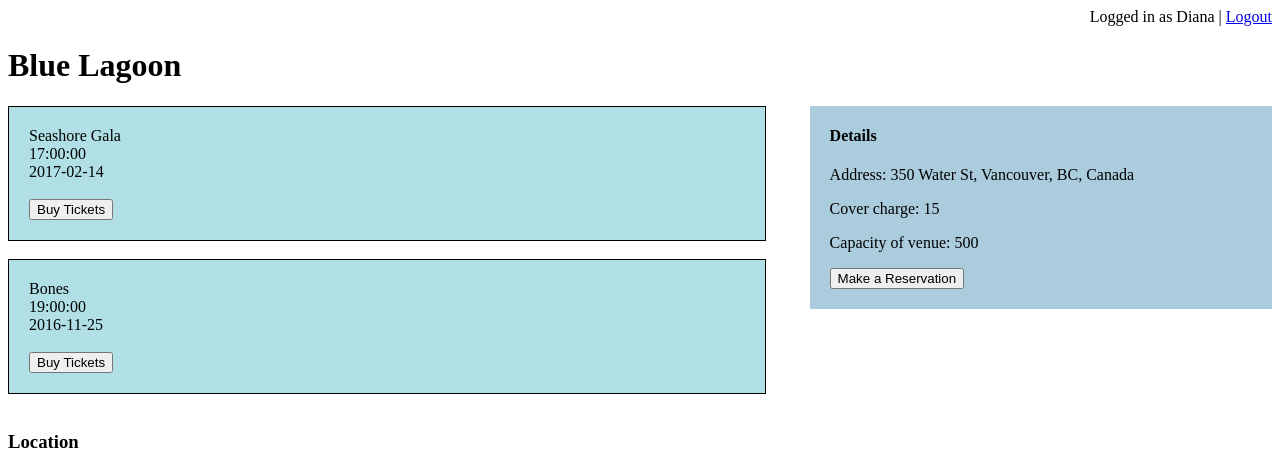
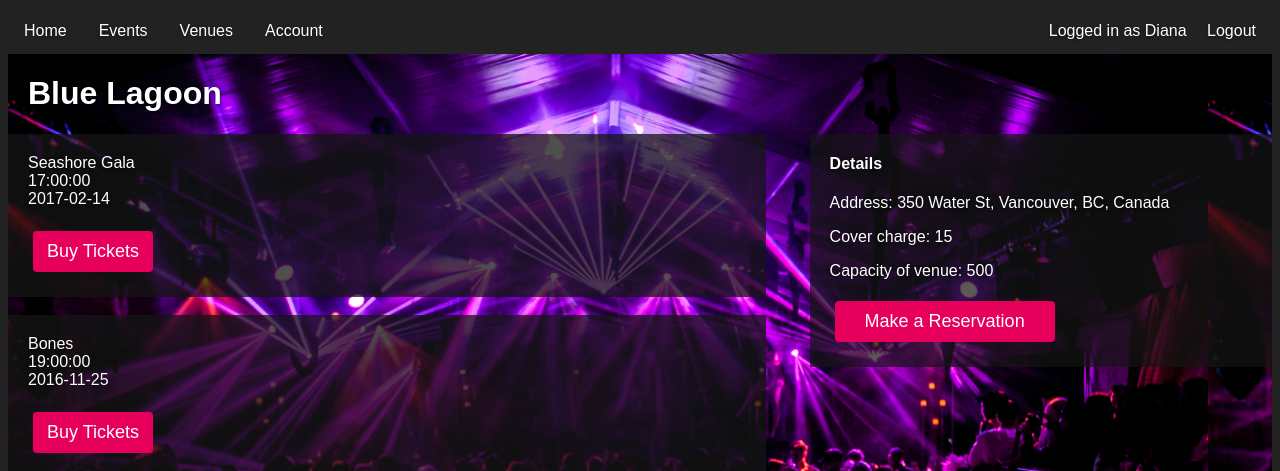
Before and after one commit to danyakarras/Venue, a PHP site: page /304_project/venue_page.php?branchID=124569 in a window 1280 px wide. Shown: the top 471 px of the page. Run offline with PHP 8.4, Linux system fonts and the light colour scheme; a user stored in the database is signed in; data comes from the database, SQL or seed files in the repository; some libraries are stand-ins or nearby versions; grey boxes are pictures that could not be loaded.

Commit message:
added css to venue_page

```diff
--- a/customer.css
+++ b/customer.css
@@ -12,9 +12,12 @@ body {
 font-family: Century Gothic, sans-serif;
 }
 
-div {
-	background-image: "party.jpg";
-}
+
+/*
+ * Divs
+ */
+
+
 
 /*
  * Main Button
@@ -102,6 +105,52 @@ div {
   right: 0;
 }
 
+/*
+ * Mini Button
+ */
+ .mini_button {
+  display: inline-block;
+  border-radius: 4px;
+  background-color: #e6005c;
+  border: none;
+  color: #FFFFFF;
+  text-align: center;
+  font-size: 18px;
+  padding: 10px;
+  width: 120px;
+  transition: all 0.5s;
+  cursor: pointer;
+  margin: 5px;
+}
+
+.mini_button span {
+  cursor: pointer;
+  display: inline-block;
+  position: relative;
+  transition: 0.5s;
+}
+
+.mini_button span:after {
+  content: '»';
+  position: absolute;
+  opacity: 0;
+  top: 0;
+  right: -20px;
+  transition: 0.5s;
+}
+
+.mini_button:hover span {
+  padding-right: 25px;
+}
+
+.mini_button:hover span:after {
+  opacity: 1;
+  right: 0;
+}
+
+
+
+
 
 /*
  * Navbar stuff
--- a/venue_page.php
+++ b/venue_page.php
@@ -8,17 +8,71 @@ else
 {
 $cid=$_SESSION['user'];
 $username=$_SESSION['username'];
+?>
+<?php
 
 
+$servername = "localhost";
+$usernameroot = "root";
+$password = NULL;
+$databasename = 'Venue';
 
-?><!--Venue Page-->
+//connect
+$conn = new mysqli($servername, $usernameroot, $password, $databasename);
+
+//check connecting
+if($conn->connect_error) {
+	die("Connection falied: " . $conn->connect_error);
+}
+
+$sql = "SELECT name, branchID FROM `venue`";
+$result = $conn->query($sql);
+
+$names = array();
+$ids = array();
+$venue_dropdowns = "";
+if ($result->num_rows > 0) {
+    // output data of each row
+    while($row = $result->fetch_assoc()) {
+		$venue_dropdowns.= '<a href = "http://localhost/304_project/venue_page.php?branchID='.$row["branchID"].'"> '.$row["name"].' </a>';
+    }
+} else {
+    echo "0 results";
+}
+
+$conn->close();
+ ?>
+
+
+<!--Venue Page-->
 <!DOCTYPE html>
 <html>
 <head>
+<link rel="stylesheet" type="text/css" href="customer.css">
 </head>
-<body onload="initialize()">
+<body background="party.jpg" onload="initialize()">
 
-<div style="text-align:right;">Logged in as <?php echo $username; ?> | <a href="http://localhost/304_project/logout.php">Logout</a></div>
+<ul>
+  <li><a class="active" href="http://localhost/304_project/home.php">Home</a></li>
+  <li><a href="http://localhost/304_project/events.php">Events</a></li>
+  <li class="dropdown">
+    <a href="#" class="dropbtn">Venues</a>
+    <div class="dropdown-content">
+	  <?php echo $venue_dropdowns; ?>
+    </div>
+  </li>
+  <li class="dropdown">
+    <a href="#" class="dropbtn">Account</a>
+    <div class="dropdown-content">
+	  <a href="customer_reservations.php">My Reservations</a>
+	  <a href="customer_tickets.php">My Tickets</a>
+	  <a href="customer_account.php">Account Settings</a>
+    </div>
+  </li>
+  <li style="float:right">
+  Logged in as <?php echo $username; ?>  <a href="http://localhost/304_project/logout.php">Logout</a>
+  </li>
+</ul>
 
 <!-- DO WE NEED TO DO THIS EVERY TIME WE MAKE A QUERY? -->
 <?php
@@ -70,7 +124,7 @@ if ($allEvents->num_rows > 0) {
 		$date = $rowEvents["date"];
 		$time = $rowEvents["start_time"];
 		$evid = $rowEvents["evid"];
-		$eventList .=  '<div class="event" style="padding: 20px; background-color: powderblue; border: 1px solid black;">'.$eventName.'<br>'.$time.'<br>'.$date.'<br><br><a href = "http://localhost/304_project/event_page.php?evid='.$evid.'"><button>Buy Tickets</button></a></div><br>';
+		$eventList .=  '<div class="event" style="padding: 20px; background:rgba(20, 20, 20, 0.75);">'.$eventName.'<br>'.$time.'<br>'.$date.'<br><br><a href = "http://localhost/304_project/event_page.php?evid='.$evid.'"><button class="mini_button" style="vertical-align:middle">Buy Tickets</button></a></div><br>';
     }
 } else {
     echo "No events, yet! Sorry.";
@@ -80,22 +134,26 @@ $conn->close();
 
  ?>
 <!--  want to make two divs on the side, one which will have the address, cover charge and capacity of the venue and another that will have the "make a reservation button" -->
-<h1><?php echo $venueName; ?></h1>
+<h1 style="padding-left: 20px;"><?php echo $venueName; ?></h1>
 <!-- this div is for the list of events for each specific venue -->
 <div style="overflow:hidden;">
 <div style="float:left;width:60%;">  <?php echo $eventList; ?></div>
 
-<div style="float:right;width:35%;background:#aaccdd; padding-left: 20px;padding-bottom: 20px;"><h4>Details</h4>
+<div style="float:right;width:35%;background:rgba(20, 20, 20, 0.7); padding-left: 20px;padding-bottom: 20px;"><h4>Details</h4>
 	<p>Address: <?php echo $venueAddress; ?></p>
 	<p>Cover charge: <?php echo $cover_charge;?></p>
 	<p>Capacity of venue: <?php echo $capacity;?></p>
 
-<div><a href="http://localhost/304_project/table_reservation.php?branchID=<?php echo $branchID;?>"><button>Make a Reservation</button></a></div>
+<div><a href="http://localhost/304_project/table_reservation.php?branchID=<?php echo $branchID;?>"><button class="mini_button"style="width: 220px;">Make a Reservation</button></a></div>
+
+
+
+
 </div>
 </div>
 
-    <h3>Location</h3>
-    <div id="map" style="width: 480px; height: 320px;"></div>
+    <h3 style="padding-left: 20px;">Location</h3>
+    <div id="map" style="width: 480px; height: 320px; padding-left: 20px;"></div>
 	<div id="address" style="display: none;">
 		<?php echo $venueAddress; ?>
 	</div>
@@ -135,6 +193,8 @@ $conn->close();
     </script>
 
  </body>
+ <br>
+ <br>
 </html>
 
  <?php
```
